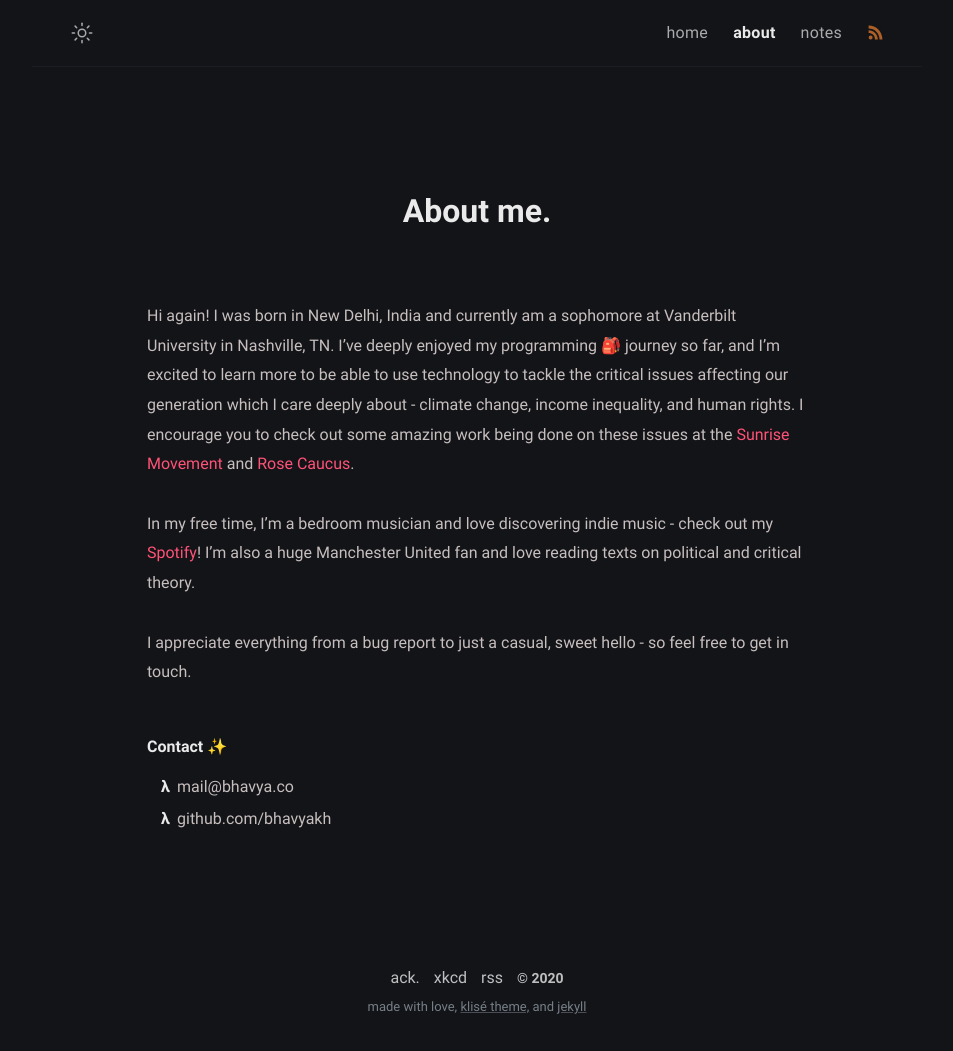
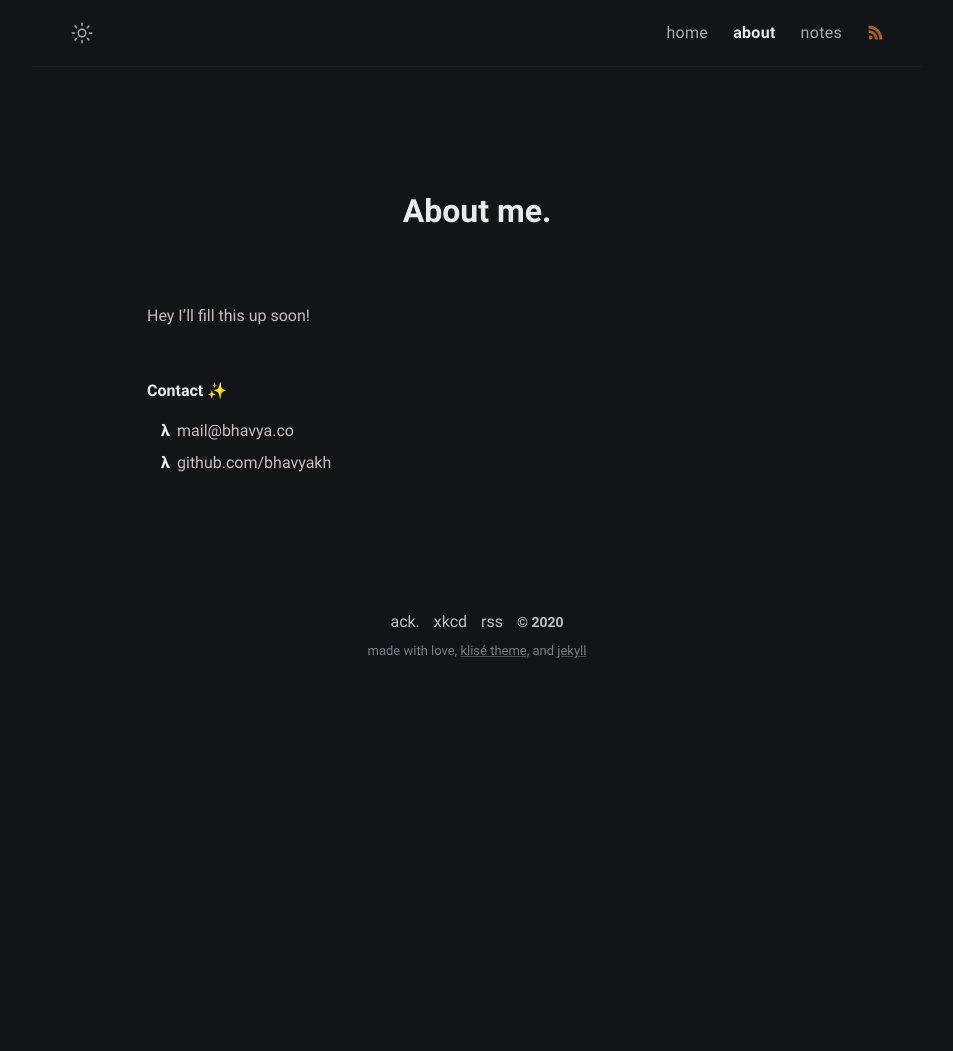
Before and after one commit to bhavyakh/bhavyakh.github.io, a Jekyll site: the page built from about.md, in a window 1280 px wide. Shown: the whole page, without its empty margins (163-1116 px from the left). Built offline with Jekyll 4.4.1, drawn with Linux system fonts in a browser that asks for light colours; after the commit the page ends 900 px from its top, so only the background shows below that.

Commit message:
Minor Updates

```diff
--- a/_config.yml
+++ b/_config.yml
@@ -16,13 +16,13 @@ author:
     Hello! I'm a sophomore at Thapar Institute of Engineering & Technology, majoring in Computer Engineering.
     Check out my <a href="https://github.com/bhavyakh" target="_blank" rel="noopener">@GitHub,</a>
     <a href="https://linkedin.com/in/bhavyakh" target="_blank" rel="noopener">@LinkedIn,</a> or
-    <a href="https://bhavyakh.github.io" target="_blank" rel="noopener">@Resume.</a>
+    <a href="https://bhavya.co/resume.html" target="_blank" rel="noopener">@Resume.</a>
   username: bhavyakh # author username
   github: bhavyakh
   twitter: bhavyakh
   facebook: bhavyakh
   email: mail@bhavya.co
-  avatar: /assets/img/avatar.jpg
+  avatar: /assets/img/avatar.jpeg
 
 # Url settings
 url: "https://bhavya.co"
--- a/about.md
+++ b/about.md
@@ -2,18 +2,11 @@
 title: About me
 permalink: /about/
 layout: page
-excerpt: Hi again! I was born in New Delhi, India and currently am a sophomore at Vanderbilt University in Nashville, TN.
+excerpt: Hi again! I was born in New Delhi, India and currently am a sophomore at Thapar Institute Of Engineering & Technology, Punjab.
 comments: false
 ---
 
-Hi again! I was born in New Delhi, India and currently am a sophomore at Vanderbilt University in Nashville, TN. I've deeply enjoyed my
-programming 🎒 journey so far, and I'm excited to learn more to be able to use technology to tackle the critical issues affecting our generation which I care deeply about - climate change, income inequality, and human rights.
-I encourage you to check out some amazing work being done on these issues at the [Sunrise Movement](http://now.sh) and [Rose Caucus](http://now.sh).
-
-In my free time, I'm a bedroom musician and love discovering indie music - check out my [Spotify](http://now.sh)! I'm also a huge
-Manchester United fan and love reading texts on political and critical theory.
-
-I appreciate everything from a bug report to just a casual, sweet hello - so feel free to get in touch.
+Hey I'll fill this up soon!
 
 ##### Contact ✨
 
```
